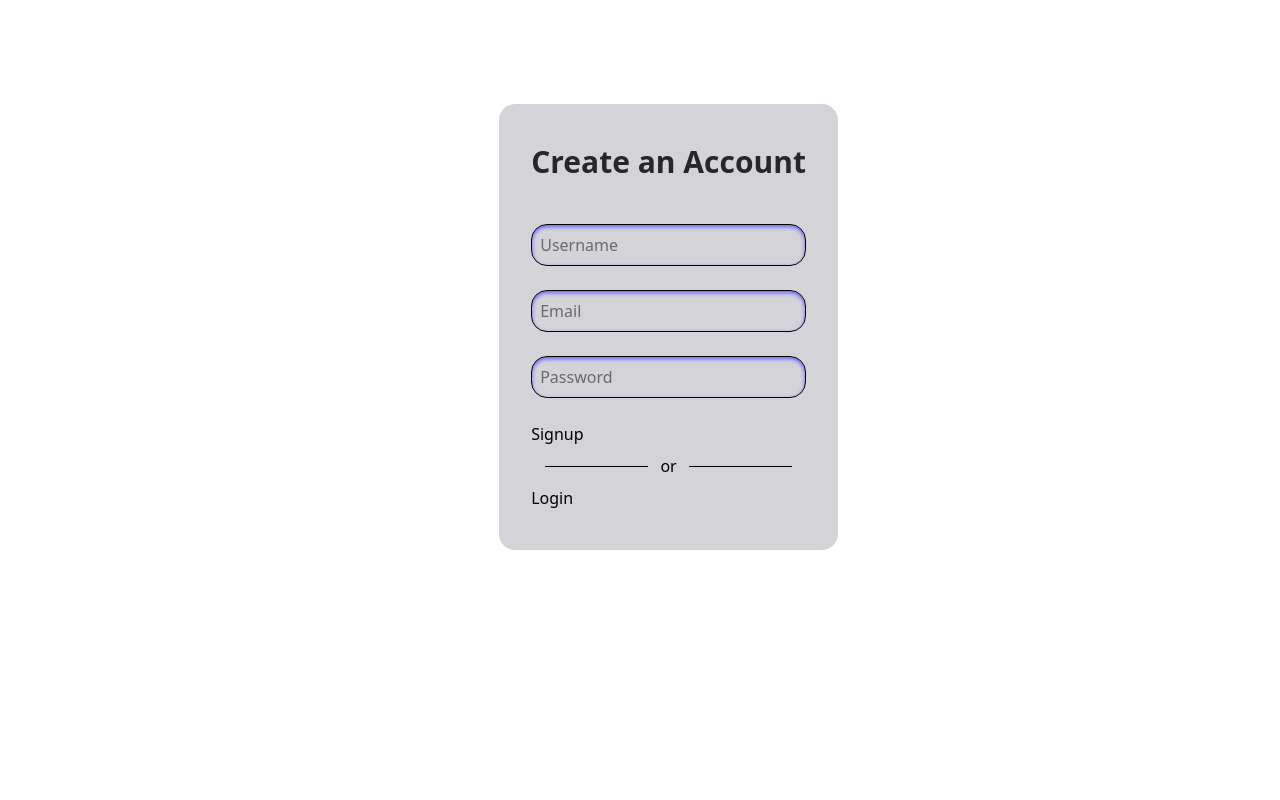
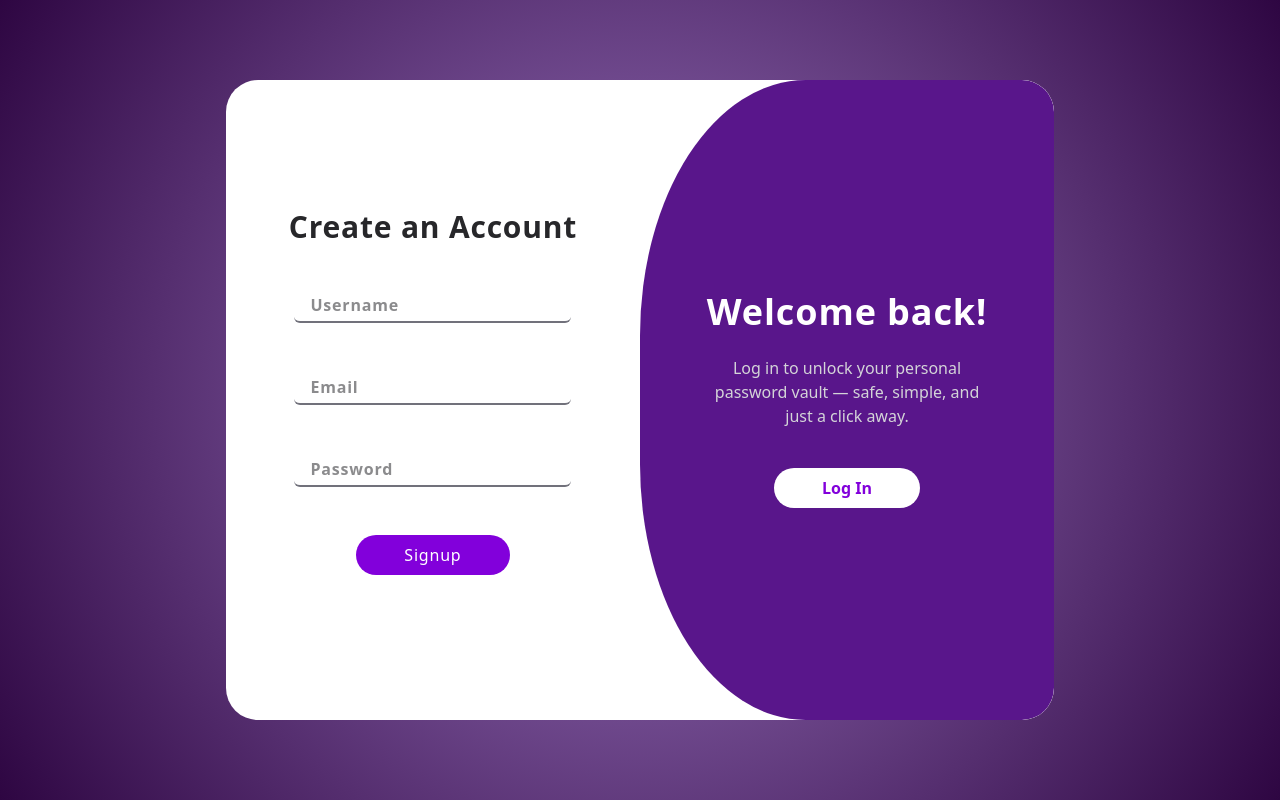
Before and after one commit to divyanshisrivastva25/Password-Manager, a React (Vite) app in the folder frontend/password manager/: page /signup in a window 1280 px wide. Built offline with nearby package versions, Linux system fonts and the light colour scheme.

Commit message:
feat: add basic UI layout for Signup page

```diff
--- a/frontend/password manager/src/routes/Signup.jsx
+++ b/frontend/password manager/src/routes/Signup.jsx
@@ -31,20 +31,21 @@ const Signup = () => {
   };
 
   return (
-    <div>
-      <div className="absolute top-[13%] rounded-2xl left-[39%] bg-zinc-300 px-8 py-10">
+    <div className="grid place-items-center bg-[radial-gradient(circle,rgba(157,120,194,1)_0%,rgba(46,6,66,1)_100%)] w-full min-h-screen">
+      <div className="overflow-hidden w-11/17 h-[80%] bg-white rounded-4xl flex">
+        <div className="left flex flex-col justify-center items-center tracking-wider w-[50%] rounded-4xl">
           <h1 className="mb-5 text-3xl font-bold text-zinc-800">
             Create an Account
           </h1>
           <br />
-        <form onSubmit={handleSubmit}>
+          <form onSubmit={handleSubmit} className="flex items-center flex-col">
             <input
               name="username"
               placeholder="Username"
               value={formData.username}
               onChange={handleChange}
               required
-            className="border-1 rounded-2xl p-2 w-full outline-purple-700 inset-shadow-sm inset-shadow-indigo-500"
+              className=" hover:border-purple-600 border-b-2 outline-none border-zinc-500 px-4 py-1 text-zinc-900 font-semibold rounded-md w-full"
             />
             <br />
             <br />
@@ -54,8 +55,8 @@ const Signup = () => {
               type="email"
               value={formData.email}
               onChange={handleChange}
-            className="border-1 rounded-2xl p-2 w-full outline-purple-700 inset-shadow-sm inset-shadow-indigo-500"
               required
+              className="hover:border-purple-600 border-b-2 outline-none border-zinc-500 px-4 py-1 text-zinc-900 font-semibold rounded-md w-full"
             />
             <br />
             <br />
@@ -65,19 +66,29 @@ const Signup = () => {
               type="password"
               value={formData.password}
               onChange={handleChange}
-            className="border-1 rounded-2xl p-2 w-full outline-purple-700 inset-shadow-sm inset-shadow-indigo-500"
               required
+              className=" hover:border-purple-600  border-b-2 outline-none border-zinc-500 px-4 py-1 text-zinc-900 font-semibold rounded-md w-full"
             />
             <br />
             <br />
-          <button type="submit">Signup</button>
-          <div className="flex m-2 justify-center items-center gap-3">
-            <div className="w-[40%] h-[1px] bg-black"></div>
-            <div>or</div>
-            <div className="w-[40%] h-[1px] bg-black"></div>
+            <button
+              type="submit"
+              className=" bg-purple-700 px-12 hover:scale-106 hover:bg-purple-800 py-2 rounded-full text-white"
+            >
+              Signup
+            </button>
+            <div className="flex m-2 justify-center items-center gap-3"></div>
+          </form>
         </div>
-          <button onClick={() => navigate("/login")}>Login</button>
-        </form>
+        <div className="overflow-hidden right rounded-r-4xl text-white rounded-l-[40%] w-[50%] bg-purple-900 p-4 gap-6 flex  flex-col justify-center items-center">
+          <h1 className="text-4xl font-bold tracking-wide">Welcome back!</h1>
+          <p className=" max-w-[280px] text-center text-zinc-300 ">
+            Log in to unlock your personal password vault — safe, simple, and just a click away.
+          </p>
+          <button onClick={() => navigate("/login")} className="mt-4 px-12 py-2 rounded-full font-semibold bg-white text-purple-700 hover:bg-purple-300 hover:scale-106">
+            Log In
+          </button>
+        </div>
       </div>
     </div>
   );
```
Lines whose indentation alone changed are shown as unchanged.
